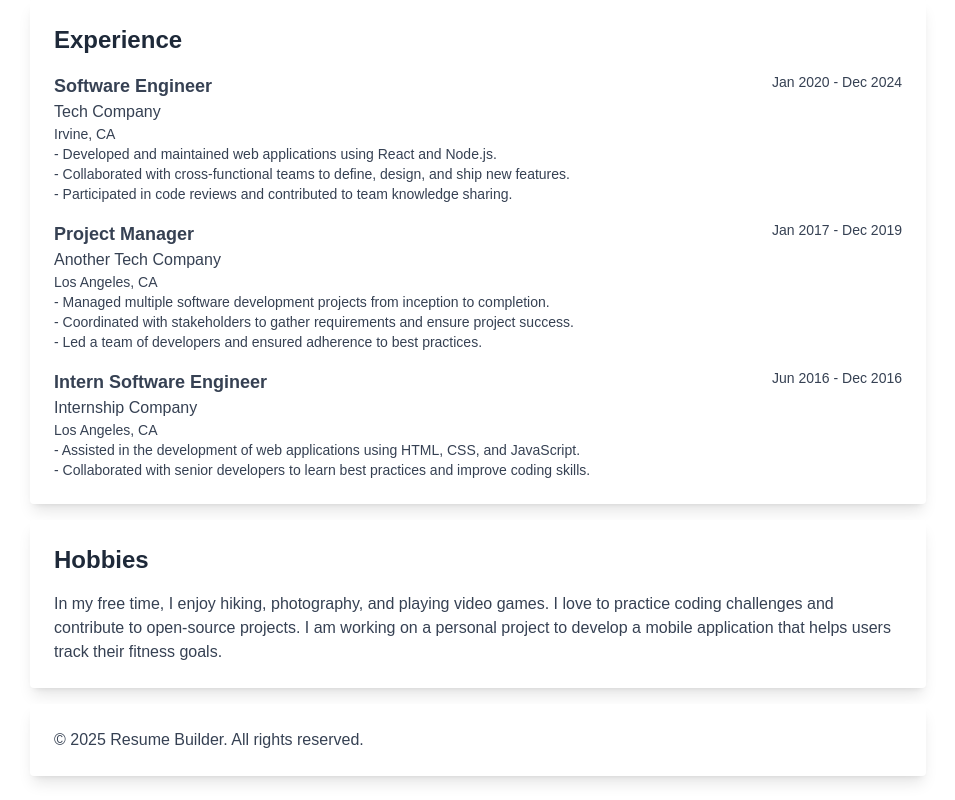
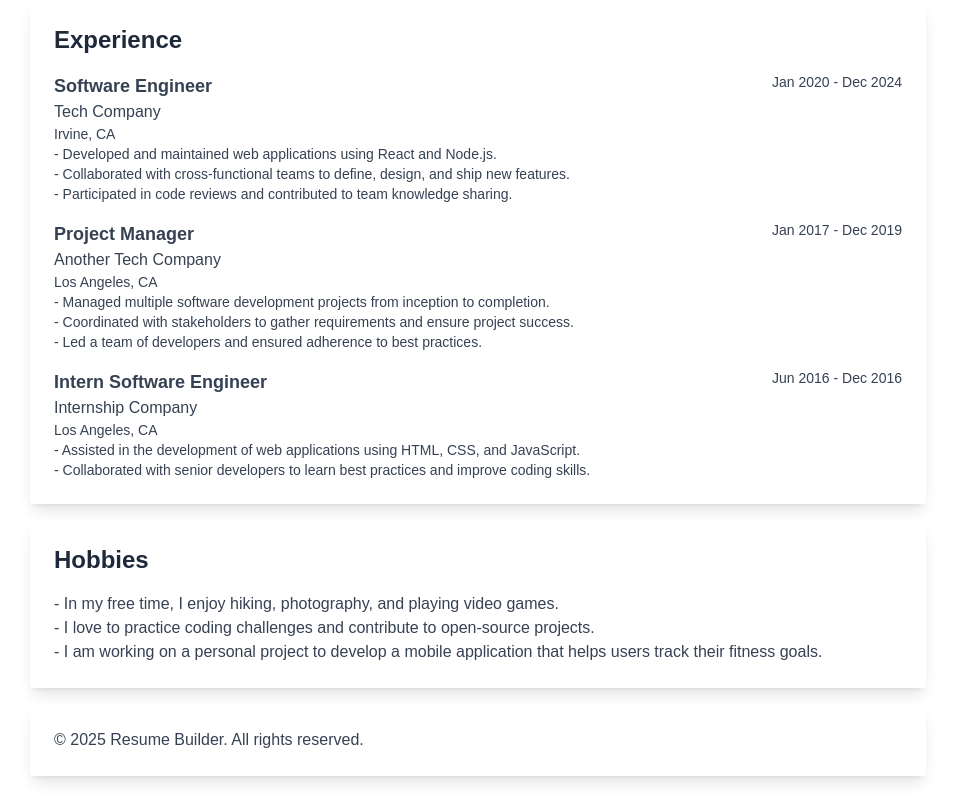
Before and after one commit to KiwiFunk/resume-builder, a Next.js app in the folder resume-app/: page / in a window 1280 px wide. Shown: the part 1692-2492 px from the top of the page, without its empty margins (162-1117 px from the left). Built offline with nearby package versions, Linux system fonts and the light colour scheme.

Commit message:
Updated hobbies component to use new utility function

```diff
--- a/resume-app/src/components/Hobbies.js
+++ b/resume-app/src/components/Hobbies.js
@@ -1,8 +1,12 @@
+import { formatTextToPoints } from "../utils/formatText";
+
 export default function Hobbies({ data }) {
     return (
         <div className="mt-4 p-6 bg-white rounded shadow-lg w-full max-w-4xl">
             <h2 className="mb-4 text-2xl font-bold text-gray-800">Hobbies</h2>
-            <p className="text-gray-700">{data.hobbies}</p>
+            {formatTextToPoints(data.hobbies).map((point, index) => (
+                <p key={index} className="text-gray-700">{point}</p>
+            ))}
         </div>
     );
 }
```
Also changed, not shown: resume-app/src/UserData.js (line endings or trailing spaces).
